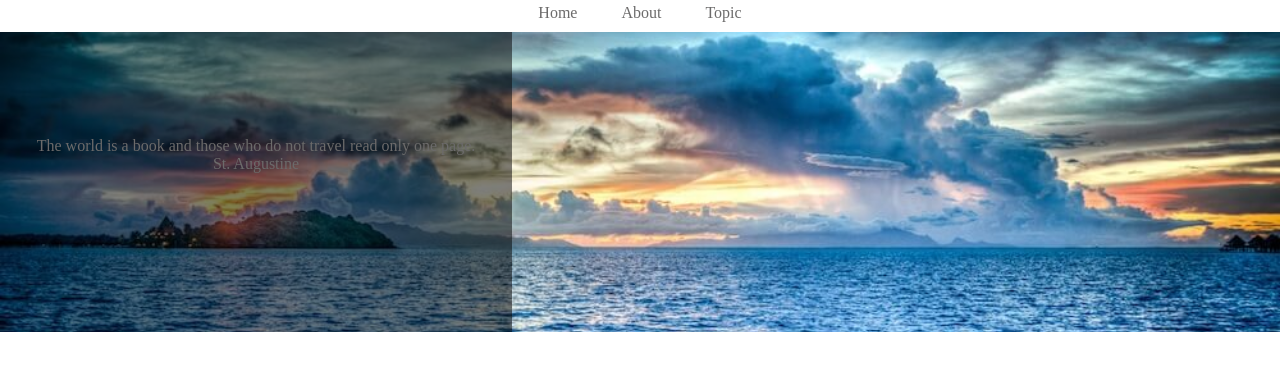
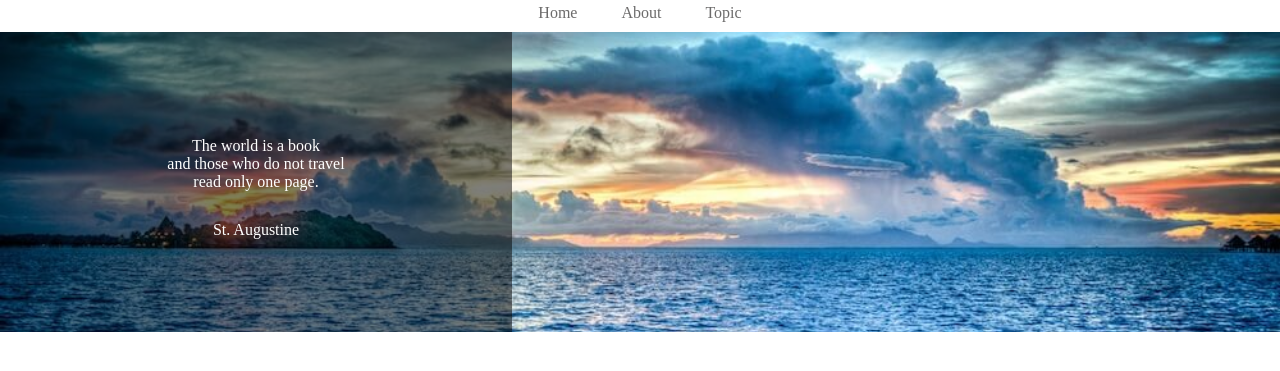
Before and after one commit to tom0221/-Re-CALAVAN-HTML, a plain HTML site: page index2.html in a window 1280 px wide. Shown: the part 73-444 px from the top of the page. Drawn offline with Linux system fonts and the light colour scheme.

Commit message:
[finish]6章メインビジュアル作成部分

```diff
--- a/index2.html
+++ b/index2.html
@@ -27,8 +27,8 @@
 		<div class="main-visual-content">
 			<!-- pタグ追加 -->
 			<p class="main-visual-text">
-				The world is a book
-				and those who do not travel
+				The world is a book<br>
+				and those who do not travel<br>
 				read only one page.
 			</p>
 			<p class="main-visual-name">
--- a/style2.css
+++ b/style2.css
@@ -55,14 +55,14 @@ header .headline{
 	padding-top:105px;
 }
 
-/*.main-visual-text{
+.main-visual-text{
 	color:#fff;
 }
 
 .main-visual-name{
 	margin-top:30px;
 	color:#fff;
-}*/
+}
 
 .main{
 	width:840px;
```
